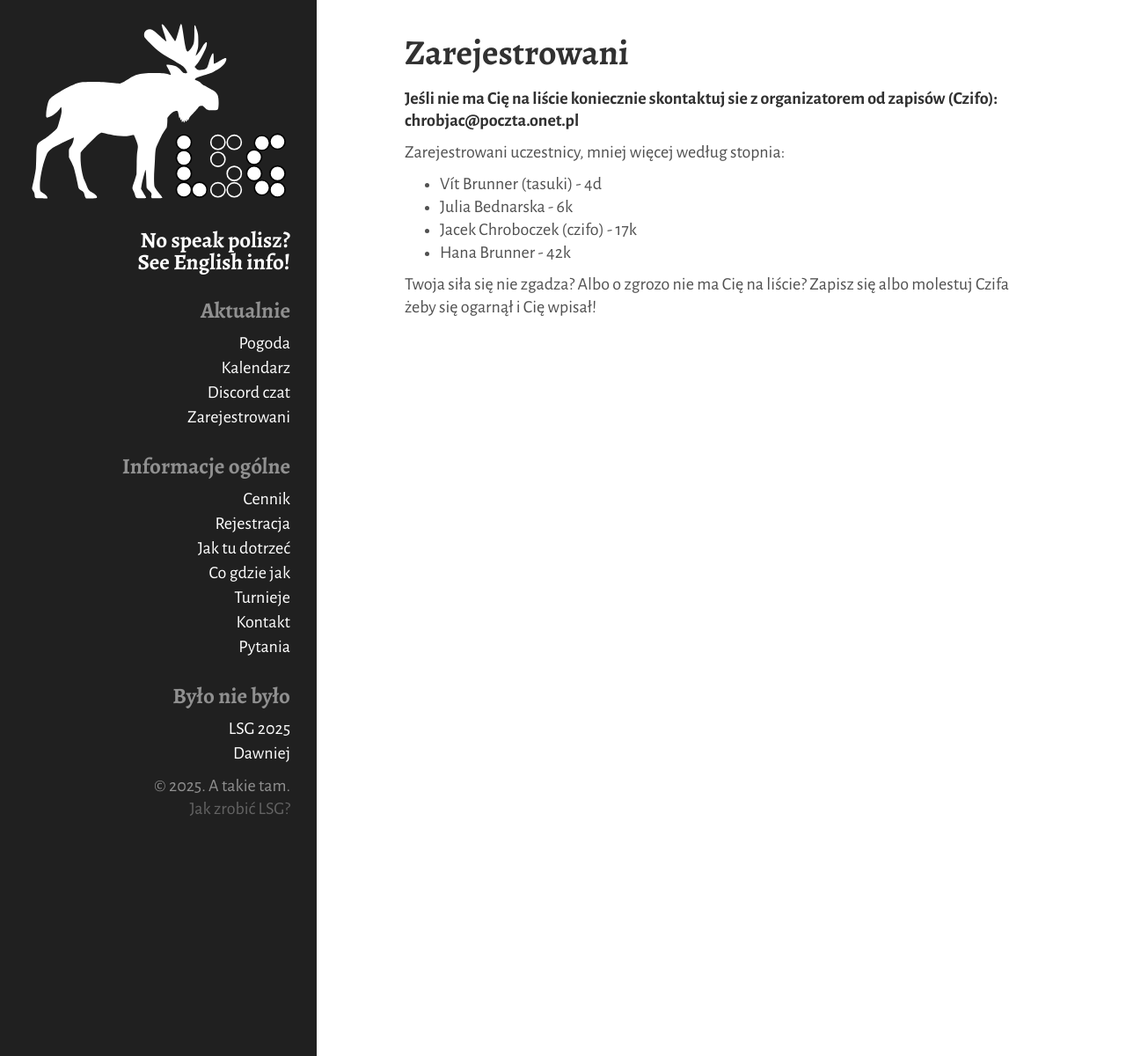
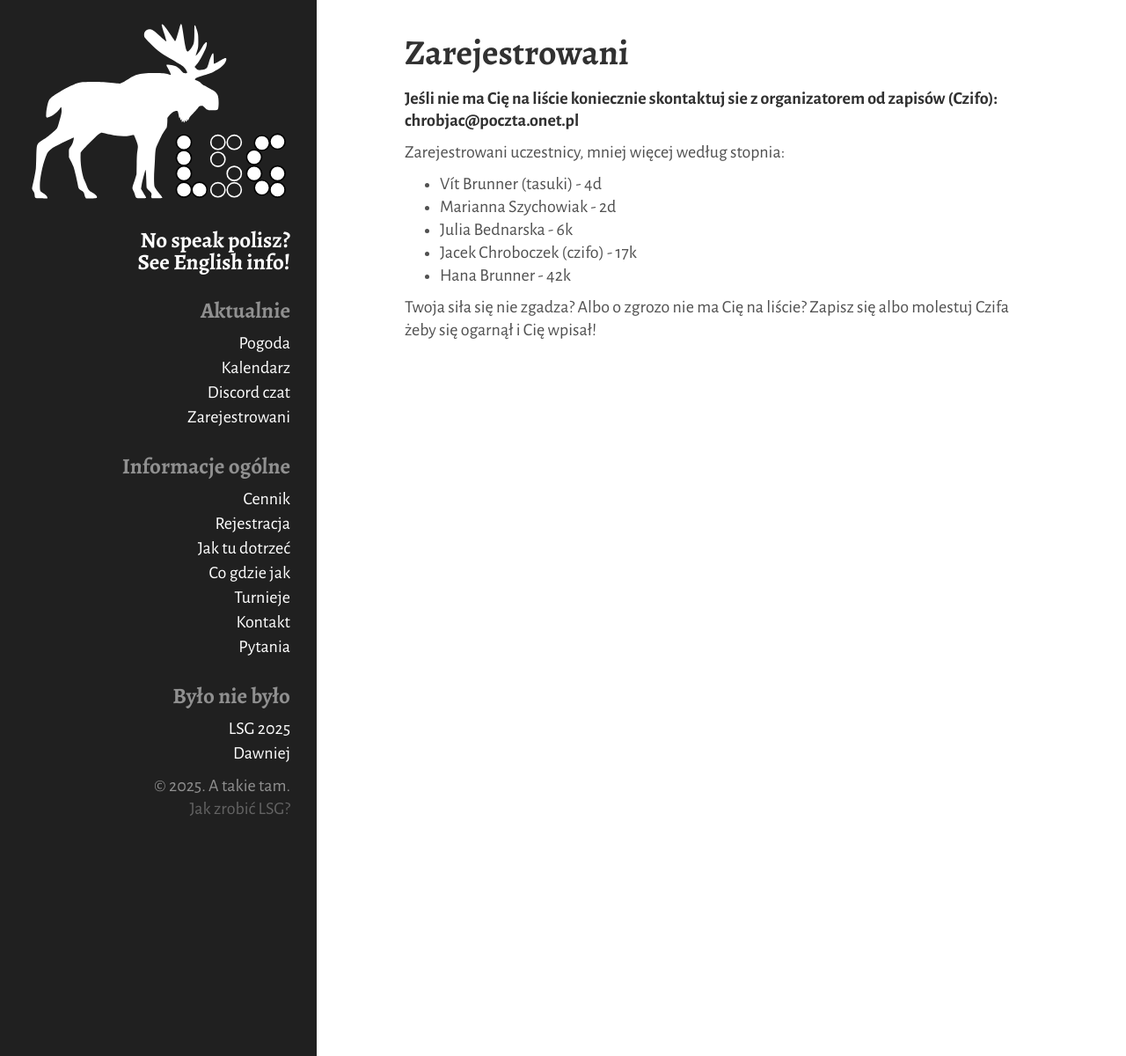
Before and after one commit to tasuki/lsg, a Jekyll site: the page built from _pages/zarejestrowani.md, in a window 1280 px wide. Shown: the whole page at 88% size. Built offline with Jekyll 4.4.1, drawn with Linux system fonts in a browser that asks for light colours.

Commit message:
Update zarejestrowani.md

```diff
--- a/_pages/zarejestrowani.md
+++ b/_pages/zarejestrowani.md
@@ -10,6 +10,7 @@ title: Zarejestrowani
 
 Zarejestrowani uczestnicy, mniej więcej według stopnia:
 - Vít Brunner (tasuki) - 4d
+- Marianna Szychowiak - 2d
 - Julia Bednarska - 6k
 - Jacek Chroboczek (czifo) - 17k
 - Hana Brunner - 42k
```
